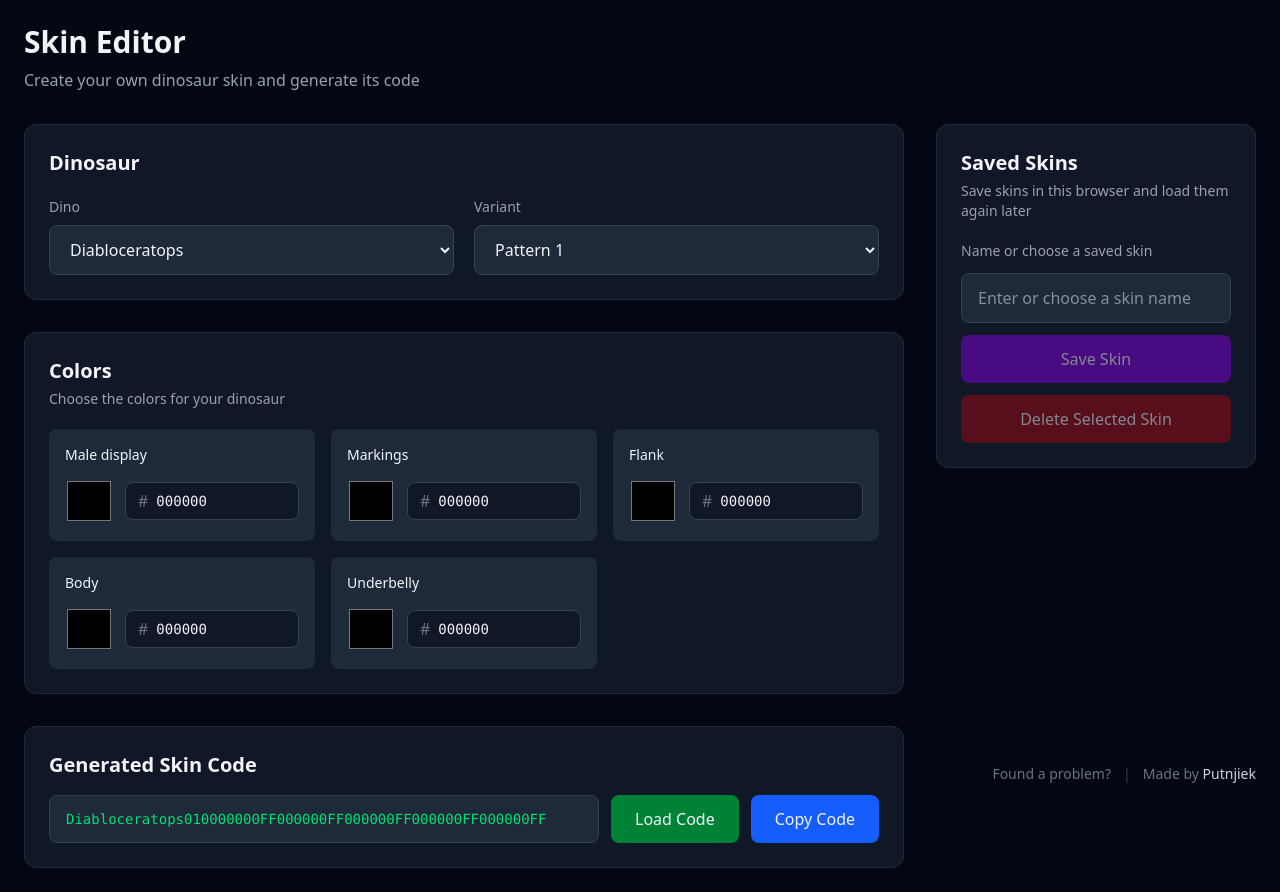
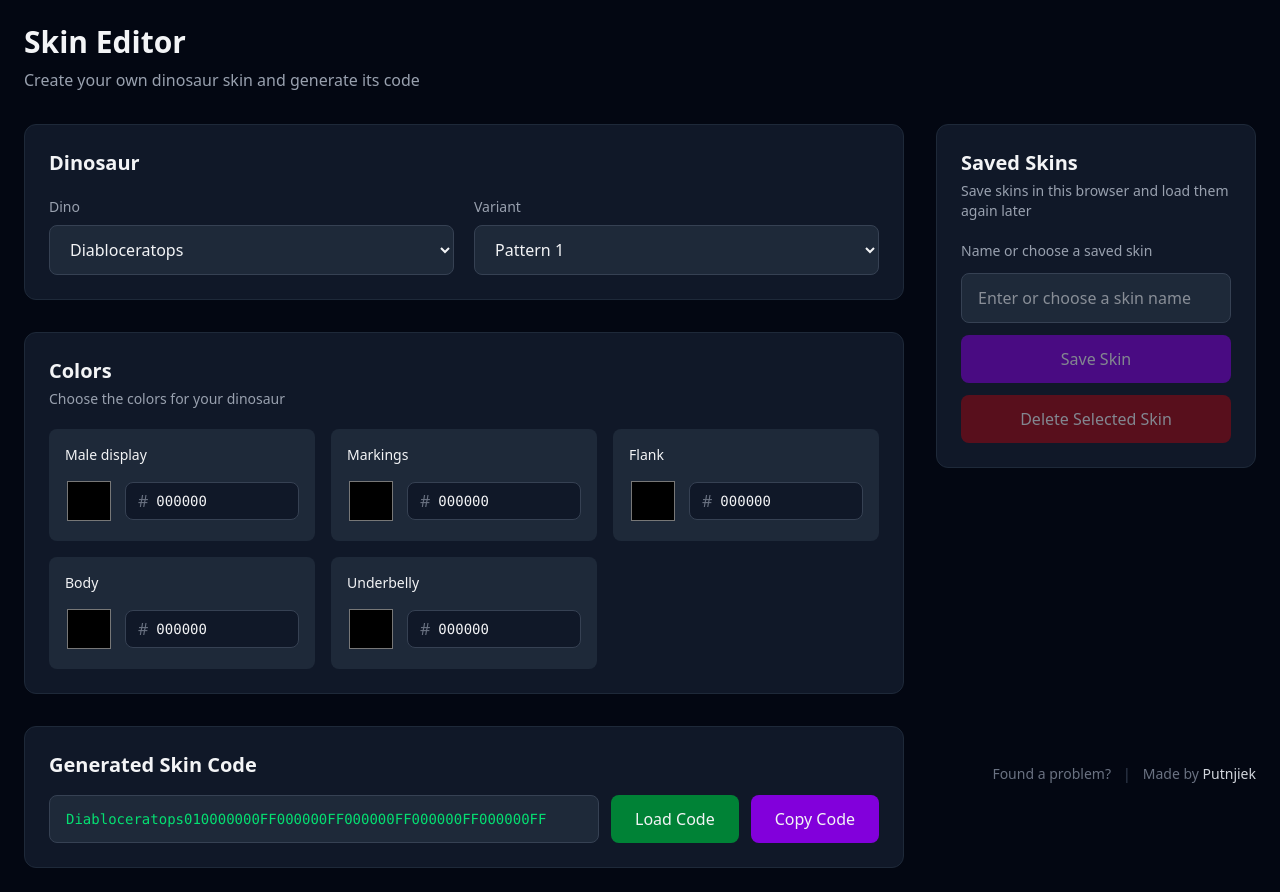
Before and after one commit to Putnjiek/the-isle-skin-code-generator, an Angular app: page / in a window 1280 px wide. Built offline with nearby package versions, Linux system fonts and the light colour scheme.

Commit message:
made button purple

```diff
--- a/src/app/pages/skin-editor/skin-editor.html
+++ b/src/app/pages/skin-editor/skin-editor.html
@@ -97,7 +97,7 @@
                         </button>
 
                         <button (click)="copyCode()"
-                            class="bg-blue-600 hover:bg-blue-500 active:bg-blue-700 transition-colors rounded-lg px-6 py-3 font-medium flex items-center justify-center gap-2">
+                            class="bg-purple-700 hover:bg-purple-600 active:bg-purple-800 transition-colors rounded-lg px-6 py-3 font-medium flex items-center justify-center gap-2">
                             <span>Copy Code</span>
                         </button>
                     </div>
```
